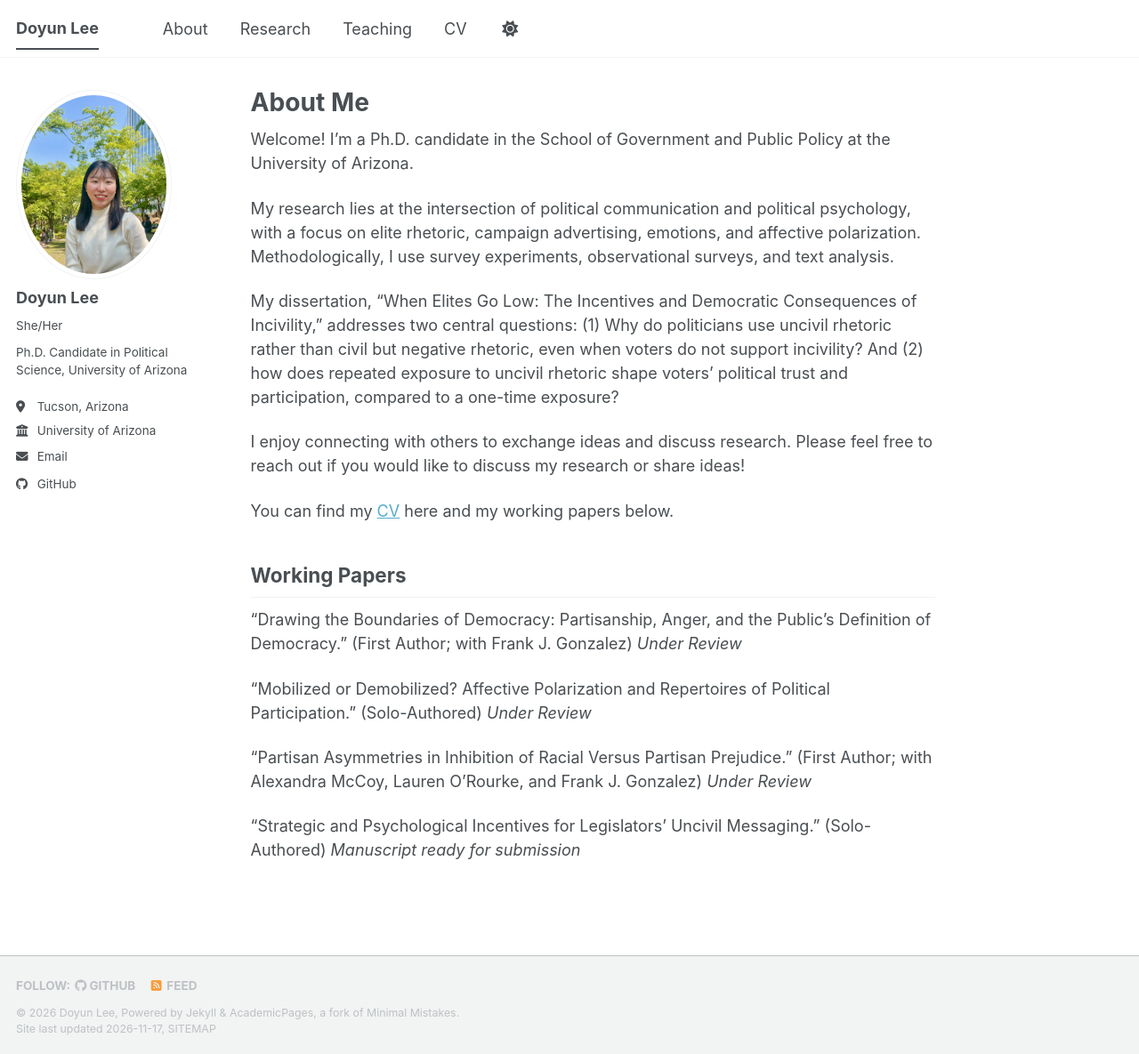
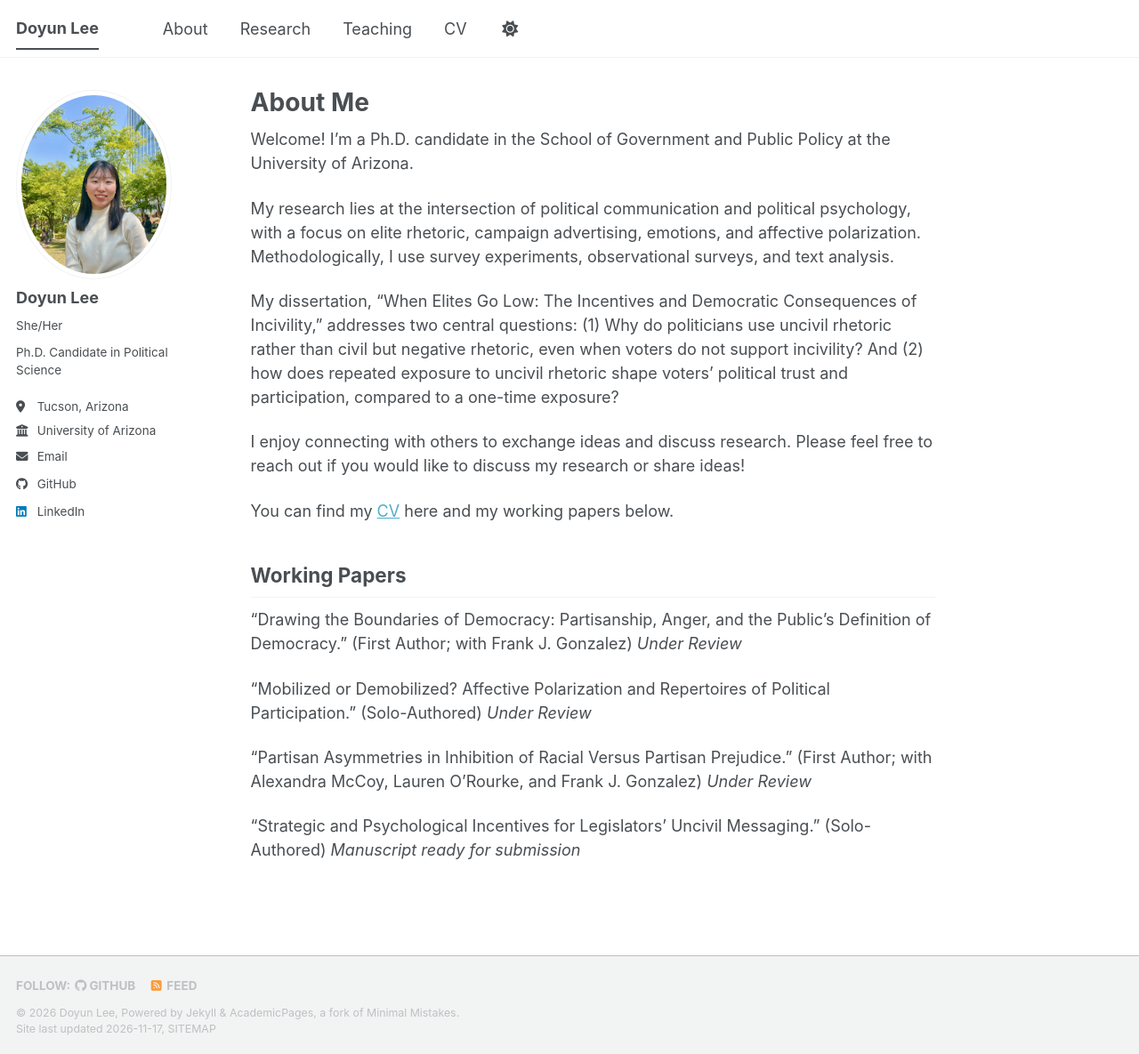
Before and after one commit to doyunlee1/doyunlee1.github.io, a Jekyll site: the page built from _pages/about.md, in a window 1280 px wide and 1185 px high. Shown: the whole window at 89% size. Built offline with Jekyll 4.4.1, drawn with Linux system fonts in a browser that asks for light colours; a script bundle is joined from its source files by our own code; a style sheet for code colours, icons or effects is not loaded.

Commit message:
Update _config.yml

```diff
--- a/_config.yml
+++ b/_config.yml
@@ -26,9 +26,9 @@ author:
   avatar           : "profile.jpeg"
   name             : "Doyun Lee"
   pronouns         : "She/Her"
-  bio              : "Ph.D. Candidate in Political Science, University of Arizona"
+  bio              : "Ph.D. Candidate in Political Science"
+  employer         : "University of Arizona"
   location         : "Tucson, Arizona"
-  employer         : "University of Arizona"
   uri              : # URL
   email            : "doyunl@arizona.edu"
 
@@ -66,7 +66,7 @@ author:
   keybase          : # Username
   instagram        : # Username
   lastfm           : # Username
-  linkedin         : # Username
+  linkedin         : "linkedin.com/in/doyun-lee-b02737446"
   mastodon         : # URL
   medium           : # URL
   pinterest        : # Username
```
